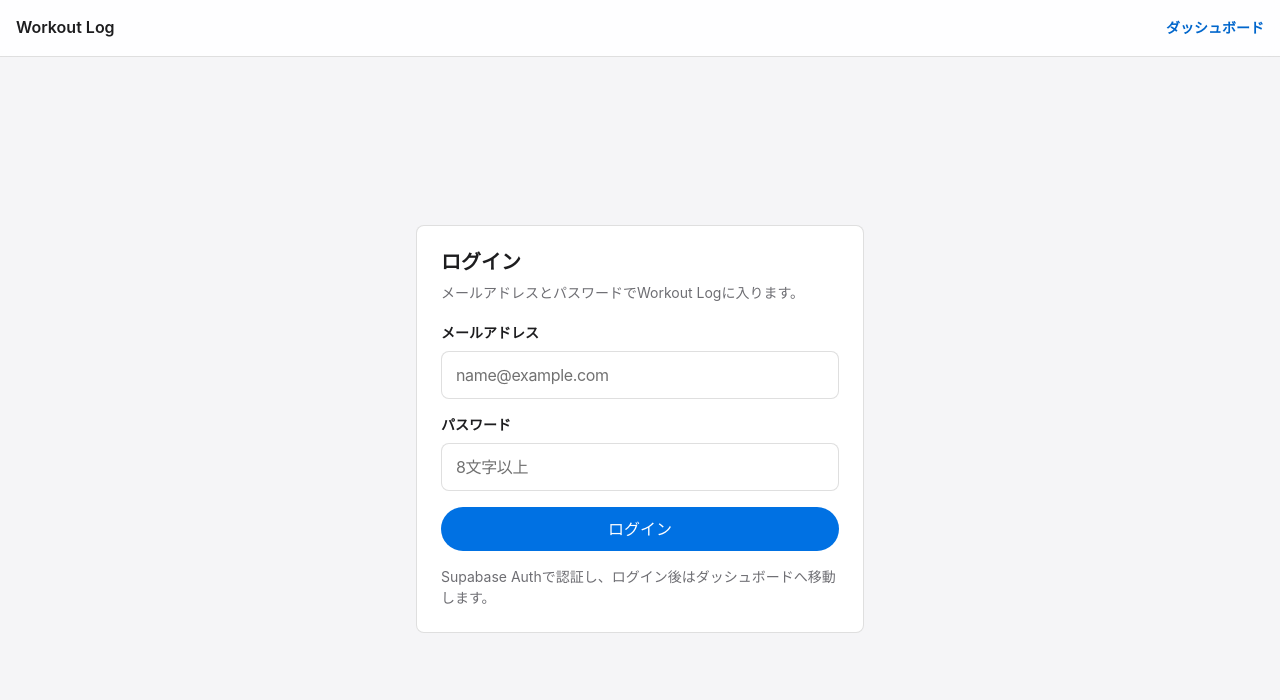
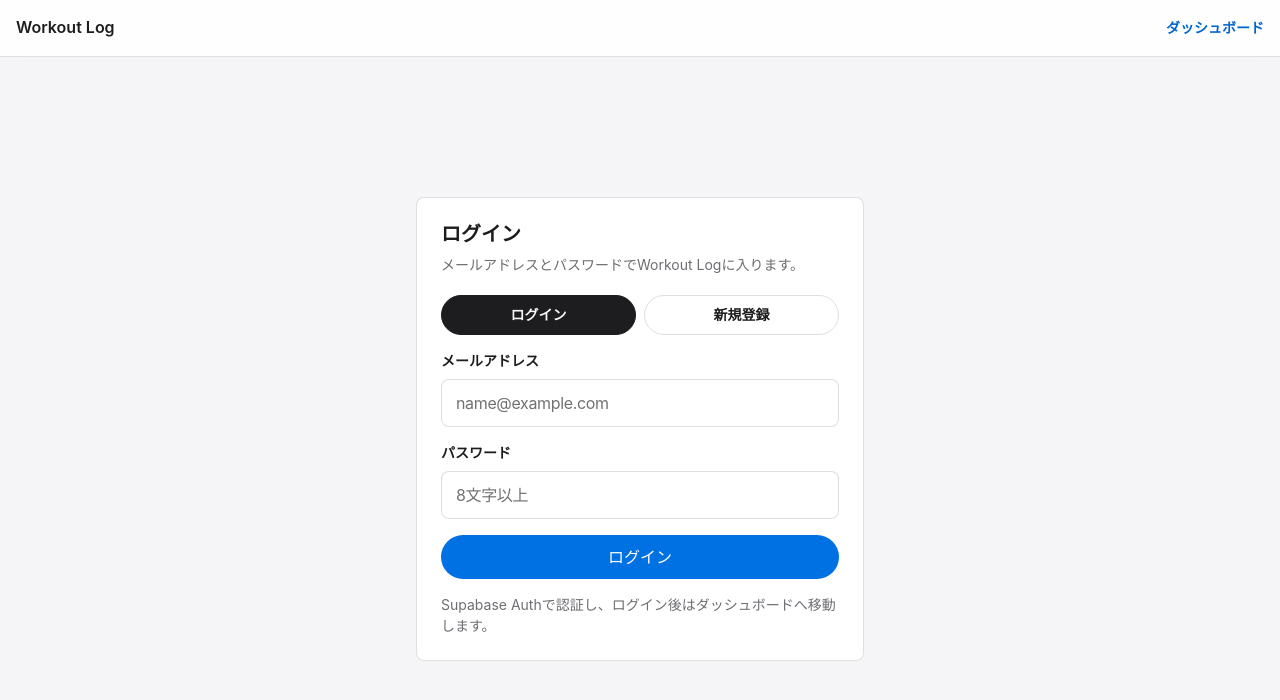
Before and after one commit to shnymywk/workout-log, a Next.js app: page /login in a window 1280 px wide. Shown: the top 700 px of the page. Built offline with nearby package versions, Linux system fonts and the light colour scheme.

Commit message:
新規登録機能を追加

```diff
--- a/features/auth/actions.ts
+++ b/features/auth/actions.ts
@@ -8,11 +8,21 @@ export type LoginActionState = {
   error: string | null;
 };
 
+export type SignUpActionState = {
+  error: string | null;
+  success: string | null;
+};
+
 const initialLoginActionState: LoginActionState = {
   error: null
 };
 
-export { initialLoginActionState };
+const initialSignUpActionState: SignUpActionState = {
+  error: null,
+  success: null
+};
+
+export { initialLoginActionState, initialSignUpActionState };
 
 function getSafeRedirectPath(value: FormDataEntryValue | null) {
   const path = String(value ?? "");
@@ -57,6 +67,51 @@ export async function login(
   redirect(redirectTo);
 }
 
+export async function signUp(
+  _previousState: SignUpActionState,
+  formData: FormData
+): Promise<SignUpActionState> {
+  const email = String(formData.get("email") ?? "").trim();
+  const password = String(formData.get("password") ?? "");
+  const redirectTo = getSafeRedirectPath(formData.get("next"));
+
+  if (!email || !password) {
+    return {
+      error: "メールアドレスとパスワードを入力してください。",
+      success: null
+    };
+  }
+
+  if (password.length < 8) {
+    return {
+      error: "パスワードは8文字以上で入力してください。",
+      success: null
+    };
+  }
+
+  const supabase = await createClient();
+  const { data, error } = await supabase.auth.signUp({
+    email,
+    password
+  });
+
+  if (error) {
+    return {
+      error: "新規登録できませんでした。入力内容を確認してください。",
+      success: null
+    };
+  }
+
+  if (!data.session) {
+    return {
+      error: null,
+      success: "確認メールを送信しました。メール内のリンクから登録を完了してください。"
+    };
+  }
+
+  redirect(redirectTo);
+}
+
 export async function logout() {
   const supabase = await createClient();
   await supabase.auth.signOut();
--- a/features/auth/components/LoginForm.tsx
+++ b/features/auth/components/LoginForm.tsx
@@ -1,10 +1,16 @@
 "use client";
 
+import { useState } from "react";
 import { useActionState } from "react";
 import { useFormStatus } from "react-dom";
 import styled from "styled-components";
 
-import { login, initialLoginActionState } from "@/features/auth/actions";
+import {
+  initialLoginActionState,
+  initialSignUpActionState,
+  login,
+  signUp
+} from "@/features/auth/actions";
 import {
   Button,
   Card,
@@ -26,6 +32,24 @@ const Form = styled.form`
   gap: ${({ theme }) => theme.space[4]};
 `;
 
+const ModeTabs = styled.div`
+  display: grid;
+  grid-template-columns: repeat(2, minmax(0, 1fr));
+  gap: ${({ theme }) => theme.space[2]};
+`;
+
+const ModeButton = styled.button<{ $active: boolean }>`
+  min-height: 2.5rem;
+  border: 1px solid
+    ${({ theme, $active }) => ($active ? theme.colors.textPrimary : theme.colors.border)};
+  border-radius: ${({ theme }) => theme.radii.pill};
+  background: ${({ theme, $active }) => ($active ? theme.colors.textPrimary : "transparent")};
+  color: ${({ theme, $active }) => ($active ? theme.colors.textOnDark : theme.colors.textPrimary)};
+  font-size: ${({ theme }) => theme.fontSizes.caption};
+  font-weight: 600;
+  letter-spacing: ${({ theme }) => theme.letterSpacing.normal};
+`;
+
 const HelperText = styled.p`
   margin: 0;
   color: ${({ theme }) => theme.colors.textSecondary};
@@ -41,27 +65,63 @@ const ErrorText = styled.p`
   letter-spacing: ${({ theme }) => theme.letterSpacing.normal};
 `;
 
-function SubmitButton() {
+const SuccessText = styled.p`
+  margin: 0;
+  color: ${({ theme }) => theme.colors.linkBlue};
+  font-size: ${({ theme }) => theme.fontSizes.caption};
+  font-weight: 600;
+  letter-spacing: ${({ theme }) => theme.letterSpacing.normal};
+`;
+
+function SubmitButton({ label, pendingLabel }: { label: string; pendingLabel: string }) {
   const { pending } = useFormStatus();
 
   return (
     <Button type="submit" disabled={pending}>
-      {pending ? "ログイン中" : "ログイン"}
+      {pending ? pendingLabel : label}
     </Button>
   );
 }
 
 export function LoginForm({ nextPath = "/dashboard" }: LoginFormProps) {
-  const [state, formAction] = useActionState(login, initialLoginActionState);
+  const [mode, setMode] = useState<"login" | "signUp">("login");
+  const [loginState, loginFormAction] = useActionState(login, initialLoginActionState);
+  const [signUpState, signUpFormAction] = useActionState(signUp, initialSignUpActionState);
+  const isLoginMode = mode === "login";
 
   return (
     <Card>
       <CardHeader>
-        <CardTitle>ログイン</CardTitle>
-        <CardDescription>メールアドレスとパスワードでWorkout Logに入ります。</CardDescription>
+        <CardTitle>{isLoginMode ? "ログイン" : "新規登録"}</CardTitle>
+        <CardDescription>
+          {isLoginMode
+            ? "メールアドレスとパスワードでWorkout Logに入ります。"
+            : "メールアドレスとパスワードでWorkout Logのアカウントを作成します。"}
+        </CardDescription>
       </CardHeader>
       <CardBody>
-        <Form action={formAction}>
+        <ModeTabs role="tablist" aria-label="認証モード">
+          <ModeButton
+            type="button"
+            $active={isLoginMode}
+            aria-selected={isLoginMode}
+            role="tab"
+            onClick={() => setMode("login")}
+          >
+            ログイン
+          </ModeButton>
+          <ModeButton
+            type="button"
+            $active={!isLoginMode}
+            aria-selected={!isLoginMode}
+            role="tab"
+            onClick={() => setMode("signUp")}
+          >
+            新規登録
+          </ModeButton>
+        </ModeTabs>
+
+        <Form action={isLoginMode ? loginFormAction : signUpFormAction}>
           <input type="hidden" name="next" value={nextPath} />
           <Field>
             <Label htmlFor="email">メールアドレス</Label>
@@ -80,14 +140,29 @@ export function LoginForm({ nextPath = "/dashboard" }: LoginFormProps) {
               id="password"
               name="password"
               type="password"
-              autoComplete="current-password"
+              autoComplete={isLoginMode ? "current-password" : "new-password"}
               placeholder="8文字以上"
               required
             />
           </Field>
-          {state.error ? <ErrorText role="alert">{state.error}</ErrorText> : null}
-          <SubmitButton />
-          <HelperText>Supabase Authで認証し、ログイン後はダッシュボードへ移動します。</HelperText>
+          {isLoginMode && loginState.error ? (
+            <ErrorText role="alert">{loginState.error}</ErrorText>
+          ) : null}
+          {!isLoginMode && signUpState.error ? (
+            <ErrorText role="alert">{signUpState.error}</ErrorText>
+          ) : null}
+          {!isLoginMode && signUpState.success ? (
+            <SuccessText role="status">{signUpState.success}</SuccessText>
+          ) : null}
+          <SubmitButton
+            label={isLoginMode ? "ログイン" : "登録する"}
+            pendingLabel={isLoginMode ? "ログイン中" : "登録中"}
+          />
+          <HelperText>
+            {isLoginMode
+              ? "Supabase Authで認証し、ログイン後はダッシュボードへ移動します。"
+              : "メール確認が有効な場合は、確認メールのリンクから登録を完了します。"}
+          </HelperText>
         </Form>
       </CardBody>
     </Card>
```
